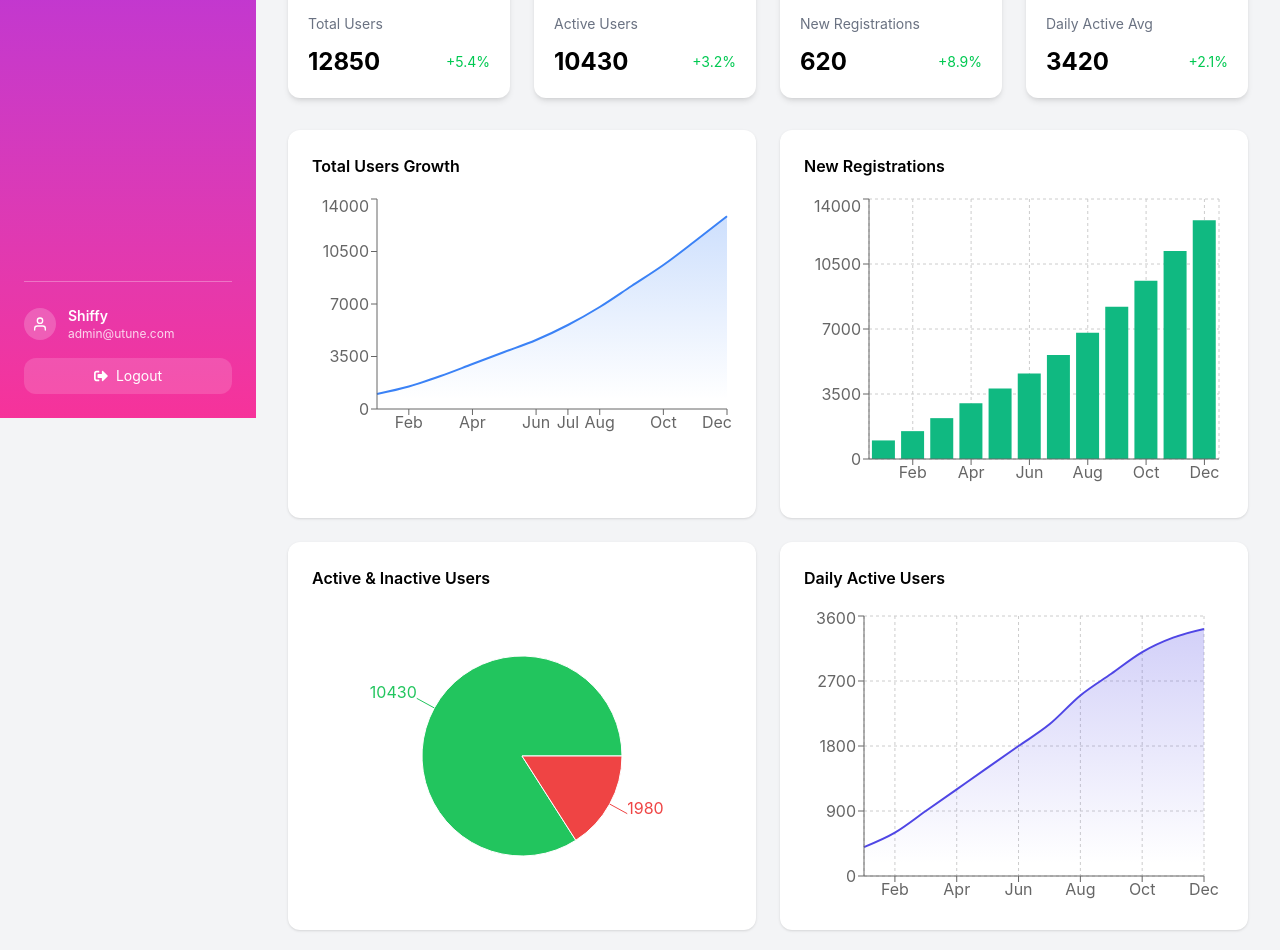
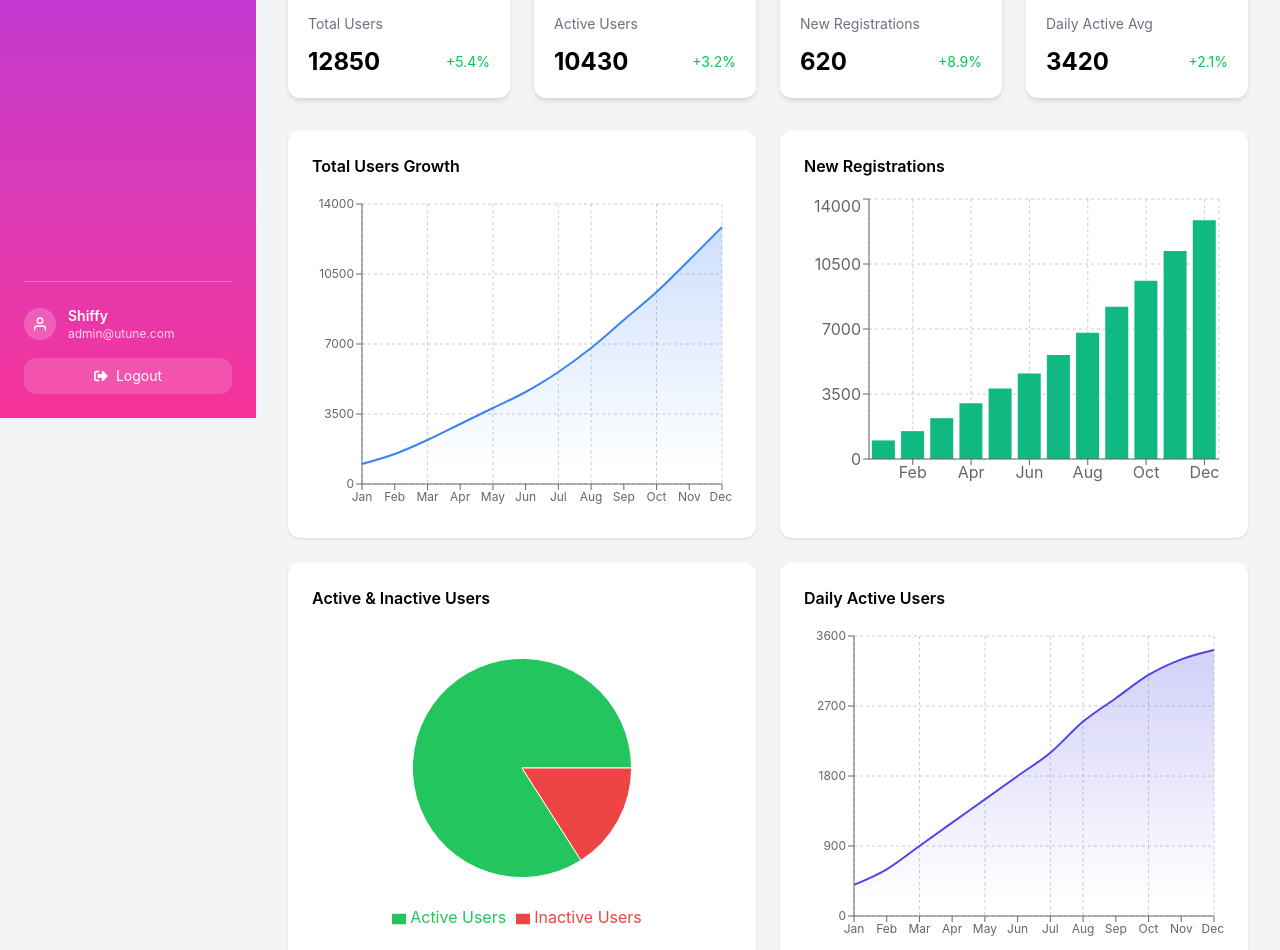
Before and after one commit to shiffex01/UTUNE, a React (Vite) app: page /analytics in a window 1280 px wide. Shown: the part 382-1332 px from the top of the page. Built offline with nearby package versions, Linux system fonts and the light colour scheme; sample sign-in values are in the browser's storage.

Commit message:
commited

```diff
--- a/src/components/ActiveInactiveChart.jsx
+++ b/src/components/ActiveInactiveChart.jsx
@@ -5,6 +5,7 @@ import {
   Cell,
   Tooltip,
   ResponsiveContainer,
+  Legend,
 } from "recharts";
 import { analyticsData } from "../data/analyticsData";
 
@@ -23,18 +24,21 @@ const ActiveInactiveChart = () => {
   ];
 
   return (
-    <div className="chart_bg">
-      <h3 className="font-semibold mb-4">Active & Inactive Users</h3>
+    <div className="chart_bg w-full overflow-hidden">
+      <h3 className="font-semibold mb-4 text-center md:text-left">
+        Active & Inactive Users
+      </h3>
 
-      <div style={{ width: "100%", height: 300 }}>
-        <ResponsiveContainer>
+      {/* Responsive height wrapper */}
+      <div className="w-full h-[250px] sm:h-[280px] md:h-[320px]">
+        <ResponsiveContainer width="100%" height="100%">
           <PieChart>
             <Pie
               data={pieData}
               dataKey="value"
               nameKey="name"
-              outerRadius={100}
-              label
+              outerRadius="80%"
+              labelLine={false}
             >
               {pieData.map((entry, index) => (
                 <Cell key={index} fill={COLORS[index]} />
@@ -42,6 +46,7 @@ const ActiveInactiveChart = () => {
             </Pie>
 
             <Tooltip />
+            <Legend verticalAlign="bottom" height={36} />
           </PieChart>
         </ResponsiveContainer>
       </div>
--- a/src/components/DailyActiveChart.jsx
+++ b/src/components/DailyActiveChart.jsx
@@ -10,18 +10,22 @@ import {
 } from "recharts";
 
 const DailyActiveChart = ({ data, timePeriod }) => {
-  // Transform data to have { day, users } keys for the chart
   const chartData = data.map((item) => ({
-    day: timePeriod === "30days" ? item.day : item.month, // use day for weekly, month for monthly
-    users: item.dau, // daily active users
+    day: timePeriod === "30days" ? item.day : item.month,
+    users: item.dau,
   }));
 
   return (
-    <div className="chart_bg">
+    <div className="chart_bg w-full overflow-hidden">
       <h3 className="font-semibold mb-4">Daily Active Users</h3>
-      <div style={{ width: "100%", height: 300 }}>
+
+      {/* Responsive height wrapper */}
+      <div className="w-full h-[250px] sm:h-[280px] md:h-[320px]">
         <ResponsiveContainer width="100%" height="100%">
-        <AreaChart data={chartData} margin={{ top: 10, right: 20, left: 0, bottom: 0 }}>
+          <AreaChart
+            data={chartData}
+            margin={{ top: 10, right: 10, left: -10, bottom: 0 }}
+          >
             <defs>
               <linearGradient id="dailyActiveColor" x1="0" y1="0" x2="0" y2="1">
                 <stop offset="5%" stopColor="#4f46e5" stopOpacity={0.4} />
@@ -30,8 +34,15 @@ const DailyActiveChart = ({ data, timePeriod }) => {
             </defs>
 
             <CartesianGrid strokeDasharray="3 3" />
-          <XAxis dataKey="day" />
-          <YAxis />
+
+            <XAxis
+              dataKey="day"
+              tick={{ fontSize: 12 }}
+              interval="preserveStartEnd"
+            />
+
+            <YAxis tick={{ fontSize: 12 }} />
+
             <Tooltip />
 
             <Area
--- a/src/components/PageHeader.jsx
+++ b/src/components/PageHeader.jsx
@@ -15,7 +15,7 @@ const PageHeader = ({ title, onMenuClick, children }) => {
           <HiMenu />
         </button>
 
-        <h1 className="text-xl sm:text-2xl md:text-3xl font-bold">
+        <h1 className="text-xl md:text-3xl font-bold">
           {title}
         </h1>
       </div>
--- a/src/components/TotalUsersChart.jsx
+++ b/src/components/TotalUsersChart.jsx
@@ -6,15 +6,23 @@ import {
   YAxis,
   Tooltip,
   ResponsiveContainer,
+  CartesianGrid,
 } from "recharts";
-import { analyticsData } from "../data/analyticsData";
 
 const TotalUsersChart = ({ data }) => {
   return (
-    <div className="chart_bg">
-      <h3 className="font-semibold mb-4">Total Users Growth</h3>
-      <ResponsiveContainer width="100%" height={250}>
-        <AreaChart data={data}>
+    <div className="chart_bg w-full overflow-hidden">
+      <h3 className="font-semibold mb-4 text-center md:text-left">
+        Total Users Growth
+      </h3>
+
+      {/* Responsive height wrapper */}
+      <div className="w-full h-[250px] sm:h-[280px] md:h-[320px]">
+        <ResponsiveContainer width="100%" height="100%">
+          <AreaChart
+            data={data}
+            margin={{ top: 10, right: 10, left: -10, bottom: 0 }}
+          >
             <defs>
               <linearGradient id="totalUsersColor" x1="0" y1="0" x2="0" y2="1">
                 <stop offset="5%" stopColor="#3b82f6" stopOpacity={0.4} />
@@ -22,8 +30,16 @@ const TotalUsersChart = ({ data }) => {
               </linearGradient>
             </defs>
 
-          <XAxis dataKey="month" />
-          <YAxis />
+            <CartesianGrid strokeDasharray="3 3" />
+
+            <XAxis
+              dataKey="month"
+              tick={{ fontSize: 12 }}
+              interval="preserveStartEnd"
+            />
+
+            <YAxis tick={{ fontSize: 12 }} />
+
             <Tooltip />
 
             <Area
@@ -36,6 +52,7 @@ const TotalUsersChart = ({ data }) => {
           </AreaChart>
         </ResponsiveContainer>
       </div>
+    </div>
   );
 };
 
```
Lines whose indentation alone changed are shown as unchanged.
